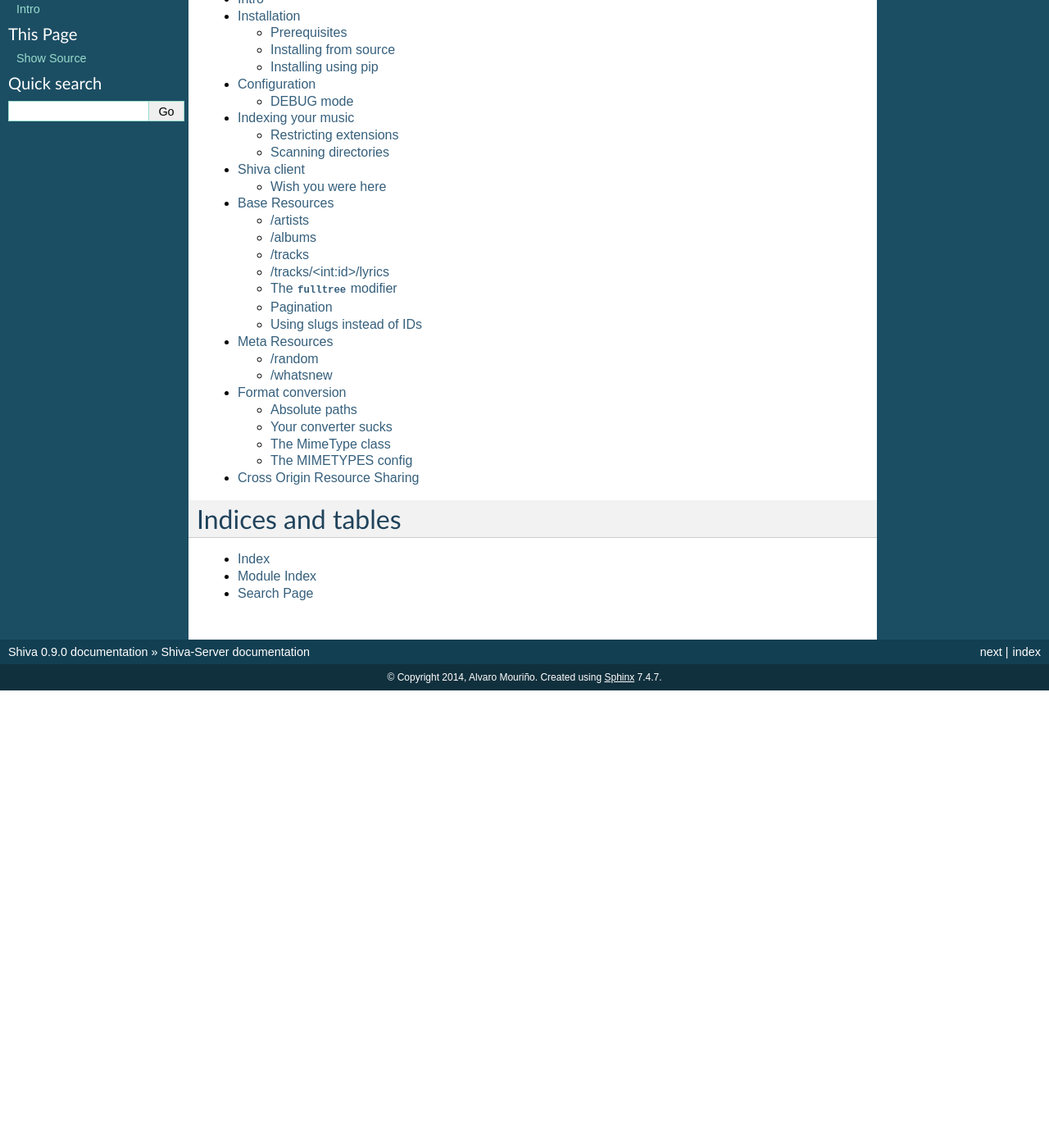
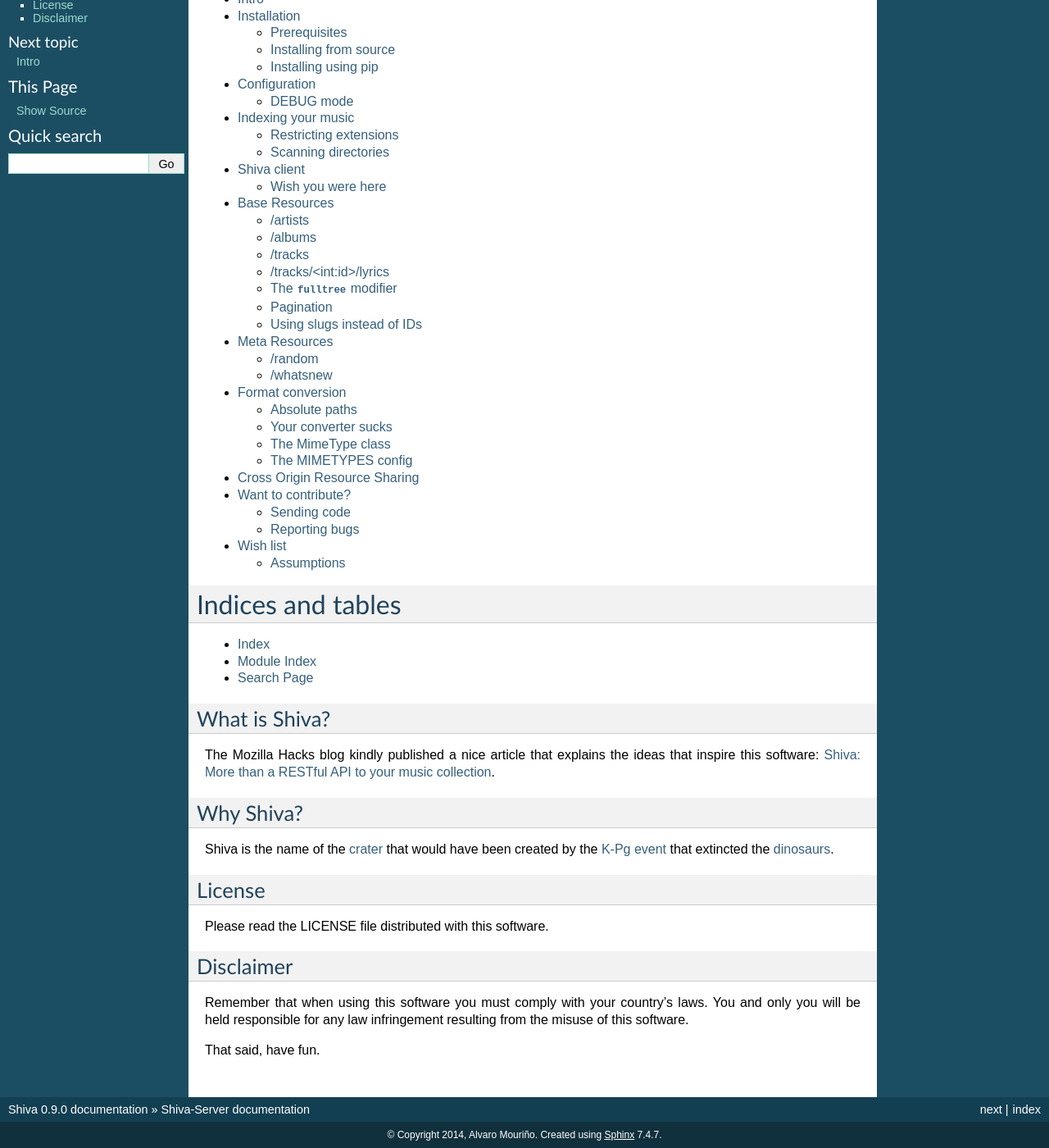
Before and after one commit to tooxie/shiva-server, a Sphinx documentation site: the page built from docs/index.rst, in a window 1280 px wide and 1400 px high, scrolled down 140 px. Shown: the whole window at 82% size. Built offline with Sphinx 7.4.7, drawn with Linux system fonts in a browser that asks for light colours; before the commit the page ends 982 px from its top, so only the background shows below that; some of the changed text lies outside the part shown.

Commit message:
Contributing and Whish List

```diff
--- a/docs/index.rst
+++ b/docs/index.rst
@@ -29,3 +31,37 @@
 * :ref:`genindex`
 * :ref:`modindex`
 * :ref:`search`
+
+
+What is Shiva?
+--------------
+
+The Mozilla Hacks blog kindly published a nice article that explains the ideas
+that inspire this software:
+`Shiva: More than a RESTful API to your music collection
+<https://hacks.mozilla.org/2013/03/shiva-more-than-a-restful-api-to-your-music-collection/>`_.
+
+
+Why Shiva?
+----------
+
+Shiva is the name of the `crater <https://en.wikipedia.org/wiki/Shiva_crater>`_
+that would have been created by the
+`K-Pg event <https://en.wikipedia.org/wiki/Cretaceous%E2%80%93Paleogene_extinction_event>`_
+that extincted the `dinosaurs <https://www.youtube.com/watch?v=dlAeN3Qxlvc>`_.
+
+
+License
+-------
+
+Please read the LICENSE file distributed with this software.
+
+
+Disclaimer
+----------
+
+Remember that when using this software you must comply with your country's
+laws. You and only you will be held responsible for any law infringement
+resulting from the misuse of this software.
+
+That said, have fun.
```
Also changed, not shown: other parts of docs/index.rst (+2 -0 lines), README.rst (+12 -100 lines), docs/contributing.rst (added, +50 -0 lines), docs/wishlist.rst (added, +40 -0 lines).
